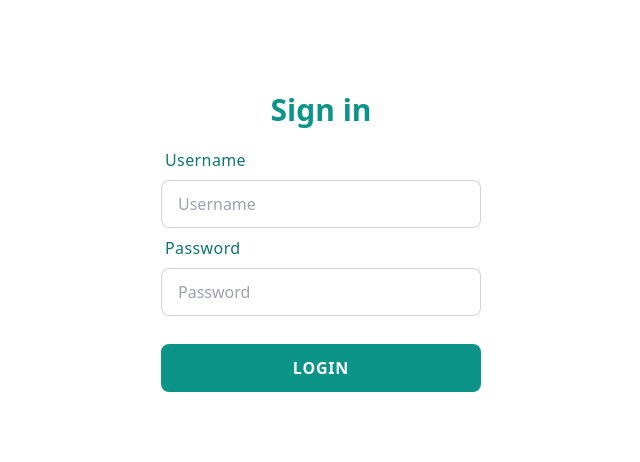
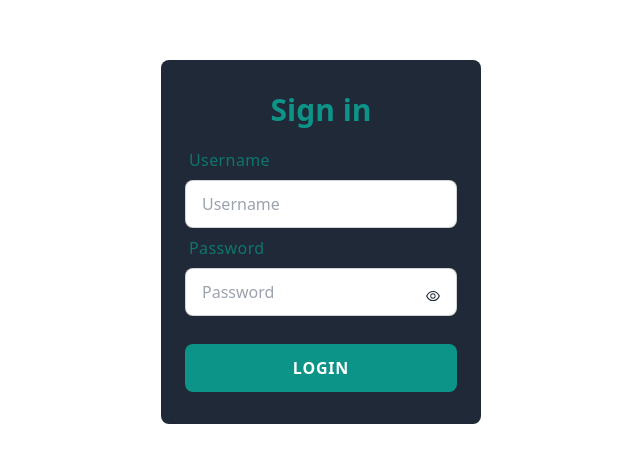
Before and after one commit to trinhpn96/Admin-page, a React (Vite) app: page / in a window 1280 px wide. Shown: the part 158-620 px from the top of the page, without its empty margins (319-959 px from the left). Built offline with nearby package versions, Linux system fonts and the light colour scheme.

Commit message:
feat. update Password

```diff
--- a/src/views/Login.jsx
+++ b/src/views/Login.jsx
@@ -1,10 +1,21 @@
+import { useState } from "react";
+import { AiOutlineEye, AiOutlineEyeInvisible } from "react-icons/ai";
+
 const Login = () => {
+  const [passwordShown, setPasswordShown] = useState(false);
+
+  const togglePassword = () => {
+    // When the handler is invoked
+    // inverse the boolean state of passwordShown
+    setPasswordShown(!passwordShown);
+  };
+
   return (
     <div>
       {/* Container */}
       <div className="">
         {/* Layout */}
-        <div className="flex flex-col gap-3 justify-center items-center fixed w-[80%] max-w-xs top-[20%] lg:top-1/2 left-1/2 -translate-x-1/2 lg:-translate-y-1/2 ">
+        <div className="flex flex-col gap-3 justify-center items-center fixed w-[80%] max-w-xs top-[20%] lg:top-1/2 left-1/2 -translate-x-1/2 lg:-translate-y-1/2 bg-gray-800 dark:bg-gray-300/95 py-8 px-6 rounded-lg">
           {/* Content */}
           <div>
             <h2 className="text-center text-3xl font-bold text-teal-600 ">
@@ -27,22 +38,29 @@ const Login = () => {
             </div>
 
             {/* Password */}
-            <div className="form-control w-full max-w-xs mb-3">
+            <div className="form-control w-full max-w-xs mb-3 relative">
               <label className="label">
                 <span className=" text-teal-700 font-medium text-base tracking-wide">
                   Password
                 </span>
               </label>
               <input
-                type="text"
+                type={passwordShown ? "text" : "password"}
                 placeholder="Password"
                 className="input input-bordered w-full max-w-xs"
               />
+              <button
+                onClick={togglePassword}
+                className="absolute bottom-3 right-4"
+              >
+                <AiOutlineEye hidden={passwordShown} />
+                <AiOutlineEyeInvisible hidden={!passwordShown} />
+              </button>
             </div>
 
             {/* Submit btn */}
 
-            <button className=" w-full btn btn-square bg-teal-600 font-semibold text-base tracking-wider hover:bg-slate-200  hover:text-teal-600 hover:font-bold px-10 border-none mt-4">
+            <button className=" w-full btn btn-square bg-teal-600 font-semibold text-white text-base tracking-wider hover:bg-slate-200  hover:text-teal-600 hover:font-bold px-10 border-none mt-4">
               Login
             </button>
           </div>
```
